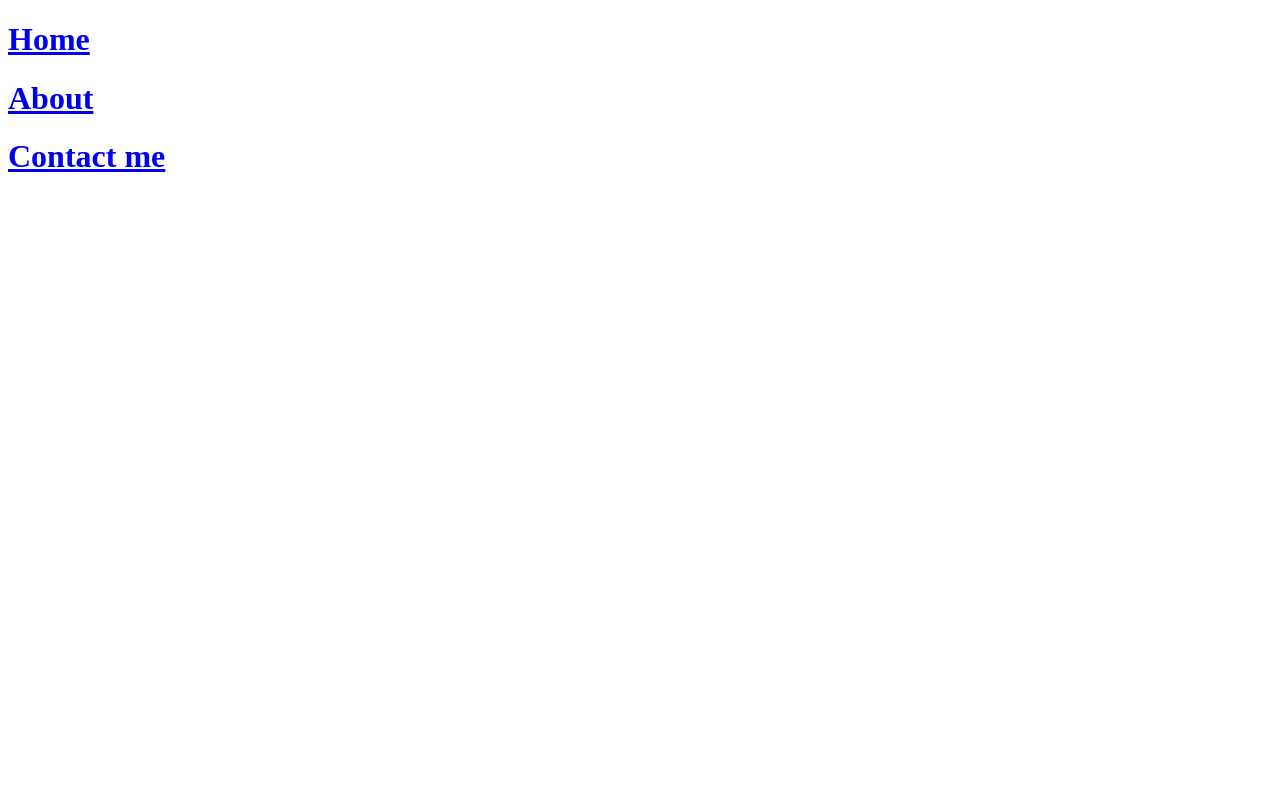
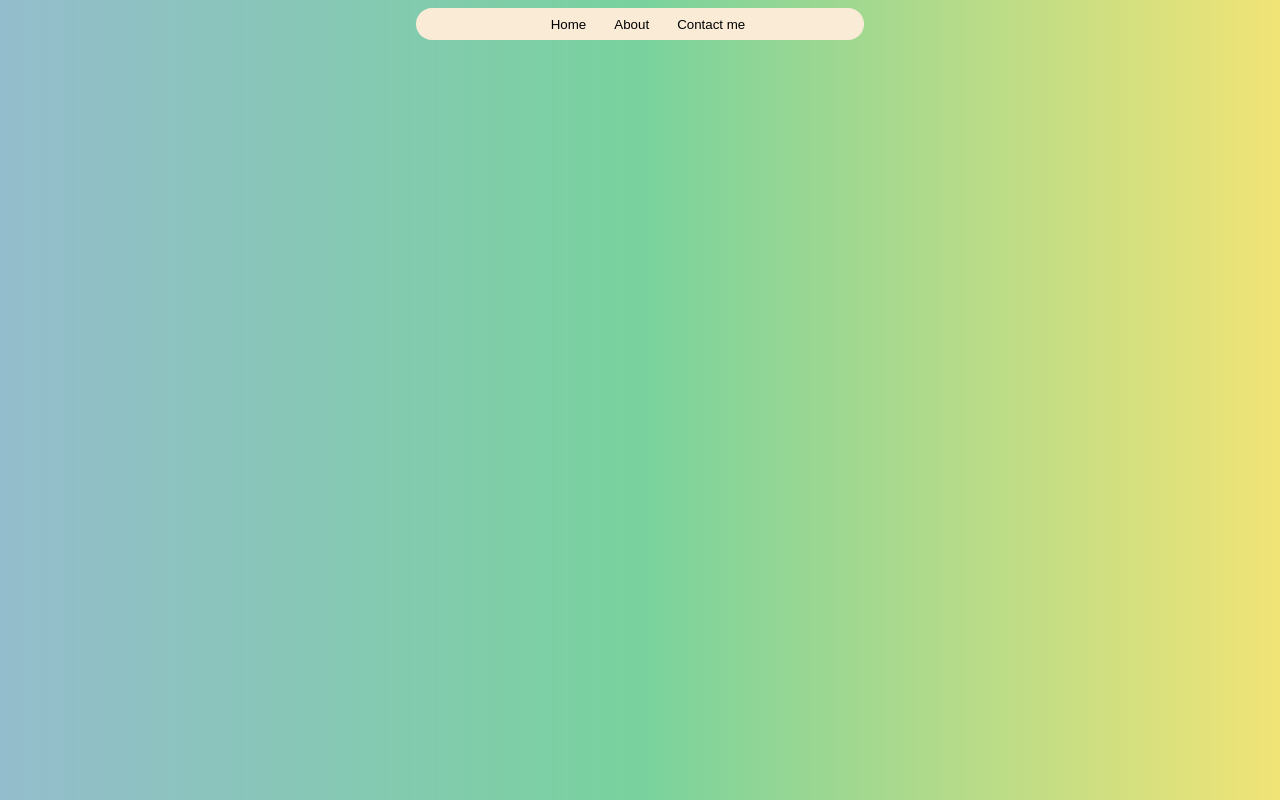
Before and after one commit to Binaya764/Basic-informational-site-Odin-, a plain HTML site: page index.html in a window 1280 px wide. Drawn offline with Linux system fonts and the light colour scheme.

Commit message:
css added

```diff
--- a/index.html
+++ b/index.html
@@ -4,10 +4,14 @@
     <meta charset="UTF-8">
     <meta name="viewport" content="width=device-width, initial-scale=1.0">
     <title>Document</title>
+    <link rel ="stylesheet" href = "style.css">
 </head>
 <body>
-    <h1> <a href = "/">Home</a></Home></h1>
-    <h1> <a href = "/about">About</a></h1>
-    <h1><a href = "/contact-me">Contact me</a></h1>
+    <div class ="navbar">
+        <button> <a href = "/">Home</a></Home></button>
+        <button> <a href = "/about">About</a></button>
+        <button><a href = "/contact-me">Contact me</a></button>
+    </div>
+
 </body>
 </html>
--- a/index.js
+++ b/index.js
@@ -14,6 +14,11 @@ const server = http.createServer((req,res) => {
         filePath = 'contact-me.html';
     }else if(req.url === '/index.js'){
         filePath = 'index.js';
+
+
+    }
+    else if(req.url === '/style.css'){
+        filePath = 'style.css';
     }
     else{
         filePath = '404.html';
--- /dev/null
+++ b/style.css
@@ -0,0 +1,32 @@
+
+body{
+    background: #2A7B9B;
+    background: linear-gradient(90deg, rgba(42, 123, 155, 0.5) 0%, rgba(87, 199, 133, 0.8) 50%, rgba(237, 221, 83, 0.8) 100%);
+    display: flex;
+    justify-content: center;
+    align-items: center;
+    flex-direction: column;
+}
+a{
+    text-decoration: none;
+    color: black;
+    background-color: none;
+}
+button{
+    margin: 0px;
+    border: none;
+    border-radius: 1rem;
+    background-color: transparent;
+    margin-left: 2vmin;
+}
+
+.navbar{
+    background-color: antiquewhite;
+    width: 35vw;
+    height: 4vh;
+    border-radius: 1rem;
+    display: flex;
+    justify-content: center;
+
+
+}
```
Also changed, not shown: about.html (+6 -3 lines), contact-me.html (+6 -3 lines).
